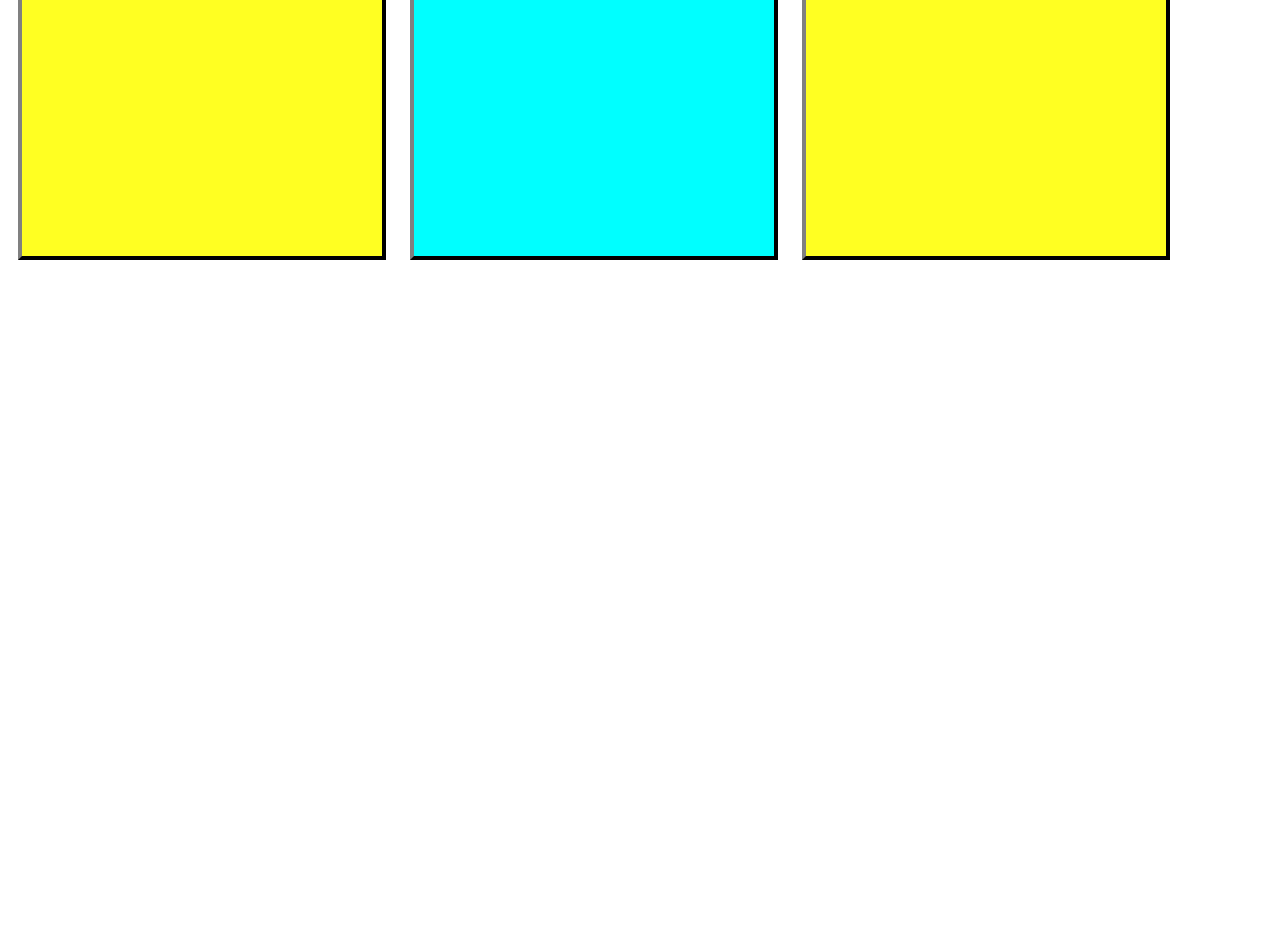
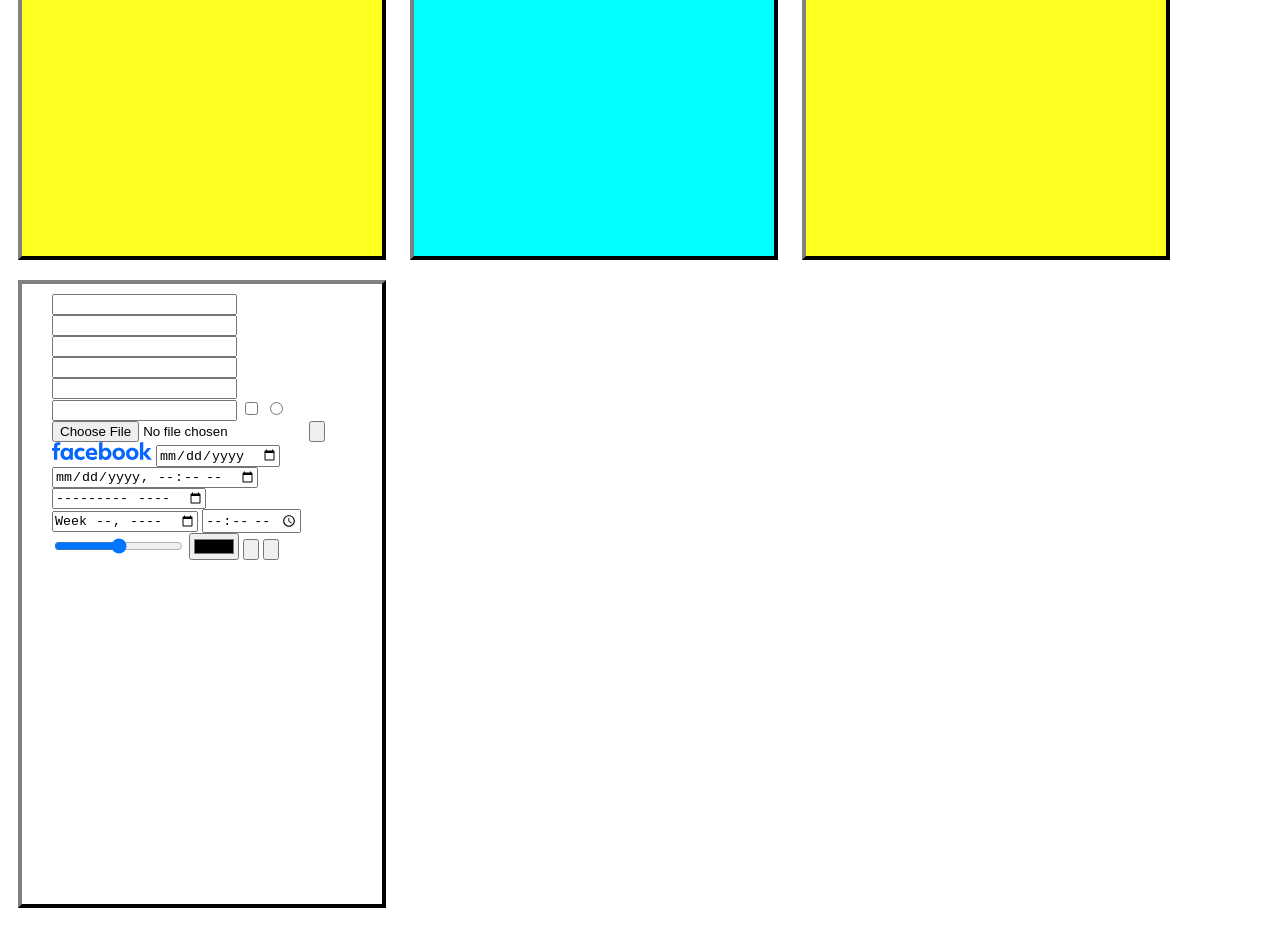
Before and after one commit to LeeHyoShin/WebStudy, a plain HTML site: page index.html in a window 1280 px wide. Shown: the part 660-1586 px from the top of the page. Before the commit the page ends 938 px from the top, so only its background shows below. Drawn offline with Linux system fonts and the light colour scheme.

Commit message:
form 사용

```diff
--- a/css/style.css
+++ b/css/style.css
@@ -23,6 +23,9 @@ div.contents {
 div#ootd {
     background-color: cyan;
 }
+div#login_form input {
+    display: inline-block;
+}
 p {
     font-family: Impact, Haettenschweiler, 'Arial Narrow Bold', sans-serif;
 }
--- a/index.html
+++ b/index.html
@@ -46,5 +46,30 @@
             </dl>
         </div>
     </a>
+    <div id="login_form">
+        <form action="#" method="get">
+            <input type="text" name="" id="">
+            <input type="password" name="" id="">
+            <input type="number" name="" id="">
+            <input type="url" name="" id="">
+            <input type="search" name="" id="">
+            <input type="email" name="" id="">
+            <input type="checkbox" name="" id="">
+            <input type="radio" name="" id="">
+            <input type="file" name="" id="">
+            <input type="button" name="" id="">
+            <input type="image" src="src/dgDzNtH4QBnCpgrC7Ln2aCncG4gE2AvL7pfrNzG8lzbsXYLcQLVJLGHjEpyo5BZzhWpG-U7PLgR8KrVqLO22jA.svg" style="width: 100px;">
+            <input type="hidden" name="" id="">
+            <input type="date" name="" id="">
+            <input type="datetime-local" name="" id="">
+            <input type="month" name="" id="">
+            <input type="week" name="" id="">
+            <input type="time" name="" id="">
+            <input type="range" name="" id="">
+            <input type="color" name="" id="">
+            <input type="submit" value="">
+            <input type="reset" value="">
+        </form>
+    </div>
 </body>
 </html>
```
Also changed, not shown: src/dgDzNtH4QBnCpgrC7Ln2aCncG4gE2AvL7pfrNzG8lzbsXYLcQLVJLGHjEpyo5BZzhWpG-U7PLgR8KrVqLO22jA.svg (added).
